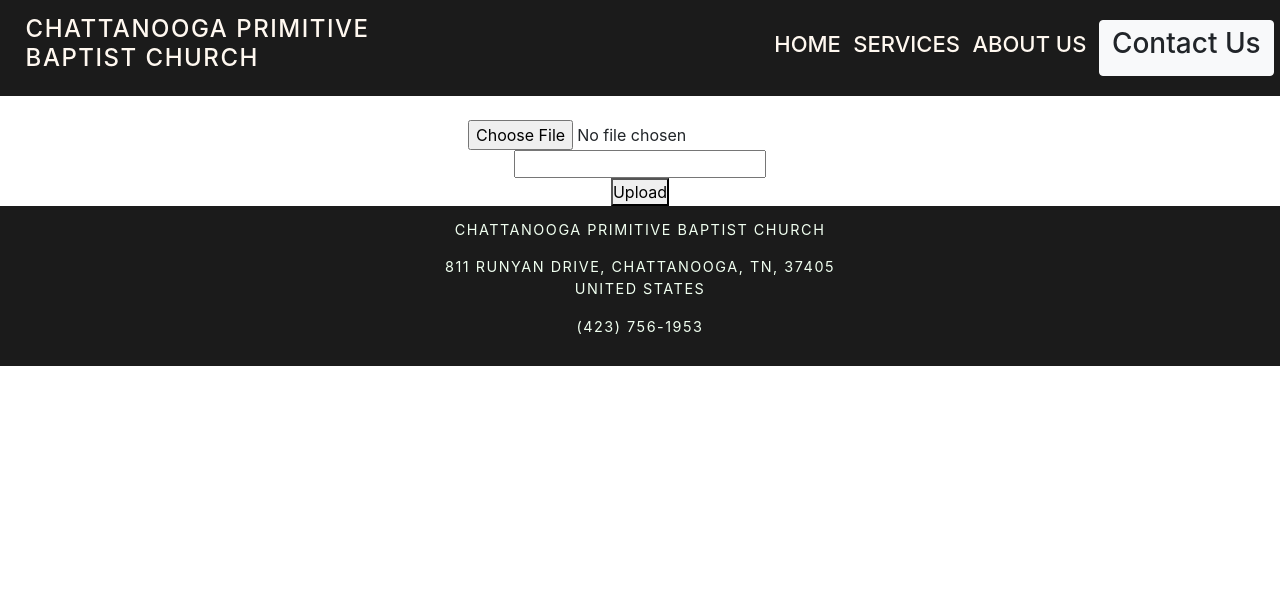
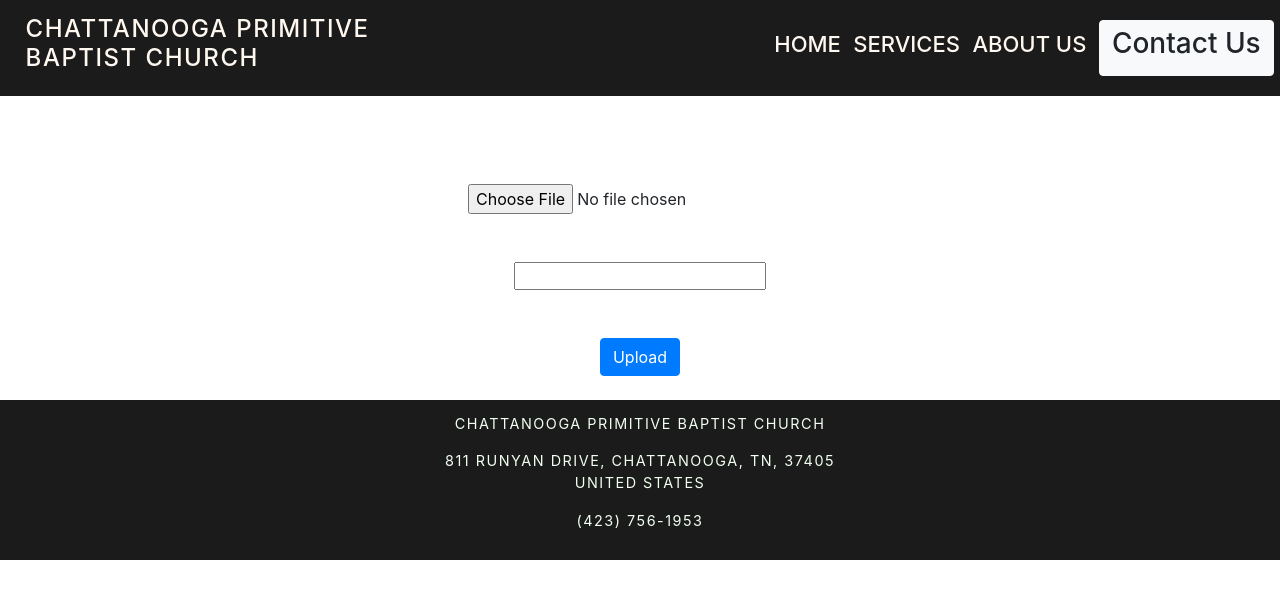
Before and after one commit to JackSkiles/c_v2, a React (Create React App) app in the folder client/: page /upload in a window 1280 px wide. Shown: the top 598 px of the page. Built offline with nearby package versions, Linux system fonts and the light colour scheme; no server answers; what react-google-maps would draw is missing.

Commit message:
some styling changes

```diff
--- a/client/src/components/Upload.jsx
+++ b/client/src/components/Upload.jsx
@@ -3,7 +3,9 @@
 import { Redirect, Link, withRouter } from 'react-router-dom'
 import { storage } from '../firebase';
 import './login.css';
+import { Button} from 'react-bootstrap'
 import Axios from 'axios';
+import './pages.css';
 
 export default class Upload extends Component {
     constructor(props) {
@@ -73,17 +75,20 @@
     }
     render() {
         return (
-            <div>
+            <div className="main">
                 {this.state.redirect ? <Redirect to='/login' /> : null}
-                <br />
-                <div>
-                     <input type="file" onChange={this.handleChange} />
+                <div className="mainCont">
+                    <br />
+                    <div className="textCont">
+                        <input type="file" onChange={this.handleChange} />
+                    </div>
+                    <div className="textCont">
+                        <input onChange={this.myChangeHandler} />
+                    </div>
+                    <div className="textCont">
+                        <Button onClick={this.handleUpload}>Upload</Button>
+                    </div>
                 </div>
-                <div>
-                     <input onChange={this.myChangeHandler} />
-                </div>
-                <button onClick={this.handleUpload}>Upload</button>
-                <br />
             </div>
         )
     }
```
